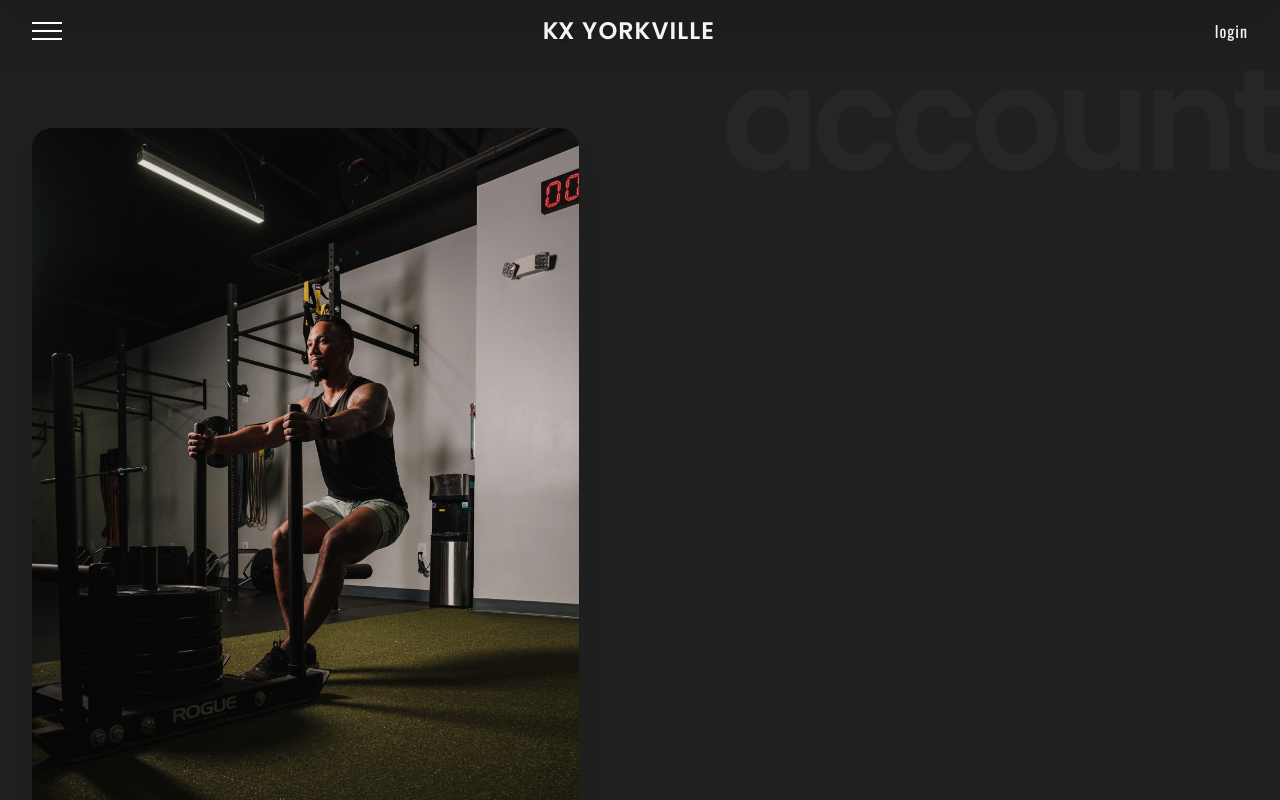
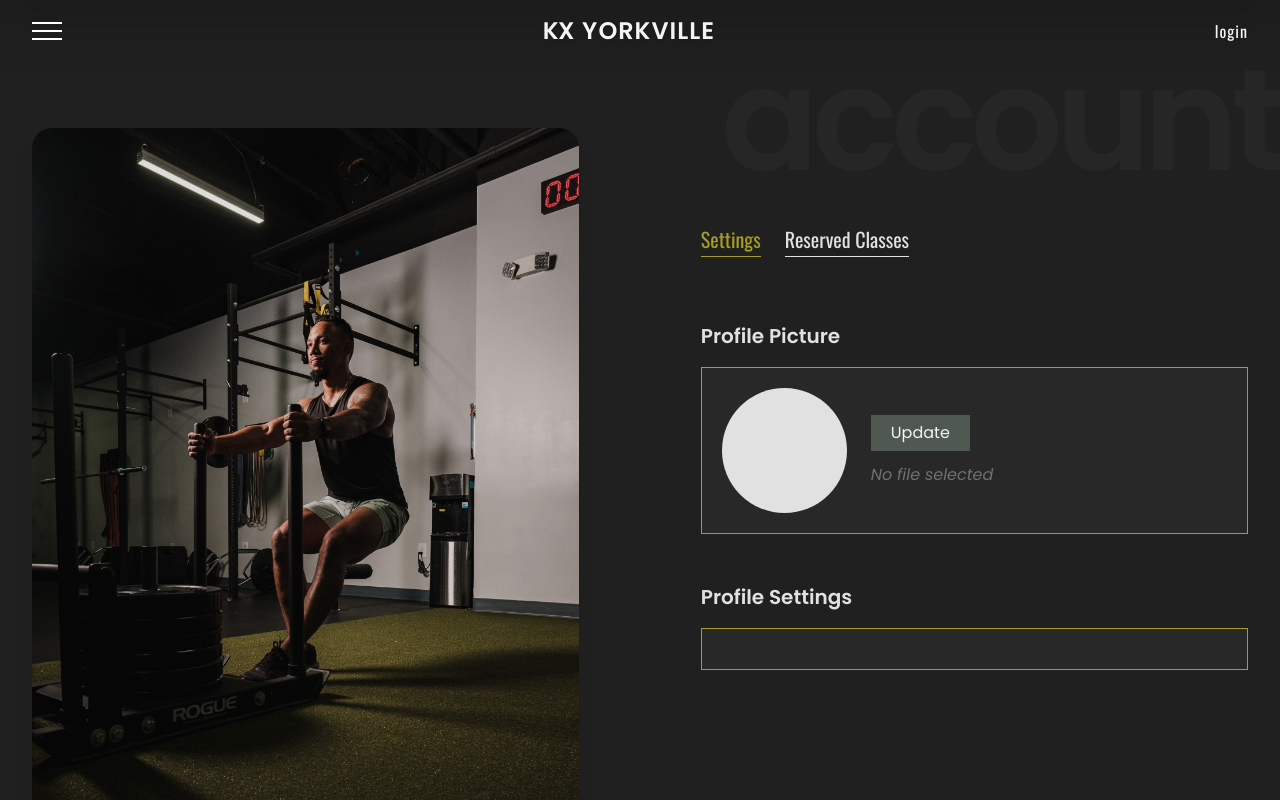
Before and after one commit to TLNRB/kxYorkville, a Vue app in the folder kxYorkville/: page /account in a window 1280 px wide. Shown: the top 800 px of the page. Built offline with nearby package versions, Linux system fonts and the light colour scheme.

Commit message:
profile section

```diff
--- a/kxYorkville/src/views/AccountView.vue
+++ b/kxYorkville/src/views/AccountView.vue
@@ -26,10 +26,10 @@ const toggleSignup = () => {
   <main
     class="flex flex-col-reverse justify-between gap-[4rem] mt-[4rem] py-[4rem] px-[1rem] xs:rounded-[20px] sm:gap-[6rem] md:flex-row md:gap-0 md:rounded-[25px] md:px-[2rem] xxxxl:px-[4rem] xxxxl:mt-[6rem]"
   >
-    <div
+    <section
       class="w-[100%] h-[500px] relative bg-cover bg-center-bottom-mid bg-no-repeat bg-[url('../assets/images/users/cardio.jpg')] brightness-[90%] drop-shadow-xl rounded-[15px] sm:h-[600px] md:h-[750px] md:w-[45%] md:rounded-[20px]"
-    ></div>
-    <div class="w-[100%] md:w-[45%]">
+    ></section>
+    <section class="w-[100%] md:w-[45%]">
       <h1
         class="absolute top-[4rem] leading-none tracking-tighter text-[4.5rem] translate-x-[-1.125rem] font-semibold text-textDark xs:text-[5.5rem] xs:top-[4rem] sm:text-[9rem] sm:translate-x-[-1.25rem] sm:top-[3.5rem] md:top-[4rem] md:text-[6.5rem] md:right-0 md:sm:translate-x-0 lg:top-[3rem] lg:text-[9rem] xxl:top-[2rem] xxl:text-[12rem] xxxl:text-[13rem] xxxxl:text-[17rem]"
       >
@@ -134,8 +134,64 @@ const toggleSignup = () => {
         </div>
       </div>
       <!-- Account -->
-      <div v-else="isLoggedIn"></div>
-    </div>
+      <div v-else="isLoggedIn">
+        <div
+          class="flex items-center gap-[1.5rem] my-[2rem] font-oswald text-textGray xs:my-[4rem] sm:mt-[6rem] lg:text-[1.25rem] xxl:mt-[8rem] xxxl:mt-[10rem] xxxxl:mt-[11rem]"
+        >
+          <button
+            class="pb-[.125rem] border-b-[1px] duration-[.15s] ease-in-out z-[5] cursor-pointer"
+            :class="loginActive ? active : inActive"
+            @click="toggleLogin"
+          >
+            Settings
+          </button>
+          <button
+            class="pb-[.125rem] border-b-[1px] duration-[.15s] ease-in-out z-[5] cursor-pointer"
+            :class="signupActive ? active : inActive"
+            @click="toggleSignup"
+          >
+            Reserved Classes
+          </button>
+        </div>
+        <div class="flex flex-col gap-[3rem]">
+          <!-- Profile Picture -->
+          <div class="max-w-[750px]">
+            <h2 class="mb-[1rem] text-[1.25rem] text-textGray font-[600]">Profile Picture</h2>
+            <div
+              class="flex flex-col gap-[1.25rem] items-center p-[1.25rem] bg-bgNormal border-[1px] border-primaryColor xs:flex-row lg:gap-[1.5rem]"
+            >
+              <div
+                class="min-w-[75px] min-h-[75px] bg-textGray rounded-full xs:min-w-[100px] xs:min-h-[100px] sm:min-w-[125px] sm:min-h-[125px] md:min-w-[100px] md:min-h-[100px] lg:min-w-[125px] lg:min-h-[125px]"
+              ></div>
+              <div class="flex flex-col my-auto">
+                <form class="relative">
+                  <label
+                    class="absolute top-0 left-[50%] translate-x-[-50%] py-[.375rem] px-[1rem] bg-bgColorDark text-[.875rem] xs:left-0 xs:translate-x-[0] sm:text-[1rem] sm:px-[1.25em] md:text-[.875rem] md:px-[1rem] lg:text-[1rem] lg:px-[1.25em]"
+                    >Update</label
+                  >
+                  <input
+                    class="absolute w-[83px] h-[33px] opacity-0 top-0 left-[50%] translate-x-[-50%] xs:left-0 xs:translate-x-[0] sm:w-[99px] sm:h-[36px] md:w-[83px] md:h-[33px] lg:w-[99px] lg:h-[36px]"
+                    type="file"
+                  />
+                </form>
+                <p
+                  class="mt-[3rem] text-[.875rem] text-textNofile italic sm:text-[1rem] md:text-[.875rem] lg:text-[1rem]"
+                >
+                  No file selected
+                </p>
+              </div>
+            </div>
+          </div>
+          <!-- Profile Settings -->
+          <div class="max-w-[750px]">
+            <h2 class="mb-[1rem] text-[1.25rem] text-textGray font-[600]">Profile Settings</h2>
+            <div
+              class="flex flex-col gap-[1.25rem] items-center p-[1.25rem] bg-bgNormal border-[1px] border-primaryColor xs:flex-row lg:gap-[1.5rem]"
+            ></div>
+          </div>
+        </div>
+      </div>
+    </section>
   </main>
 </template>
 
@@ -146,4 +202,10 @@ input:-webkit-autofill:focus {
   -webkit-text-fill-color: #e1e1e1;
   transition: background-color 10000s ease-in-out 0s;
 }
+
+input[type=file], /* FF, IE7+, chrome (except button) */
+input[type=file]::-webkit-file-upload-button {
+  /* chromes and blink button */
+  cursor: pointer;
+}
 </style>
--- a/kxYorkville/tailwind.config.js
+++ b/kxYorkville/tailwind.config.js
@@ -34,6 +34,7 @@ module.exports = {
         textLight: '#f4f4f4',
         textGray: '#E1E1E1',
         textNormal: '#dddddd',
+        textNofile: '#707070',
         textDarker: '#606060',
         textDark: '#30303060',
         primaryColor: '#A69D24'
```
